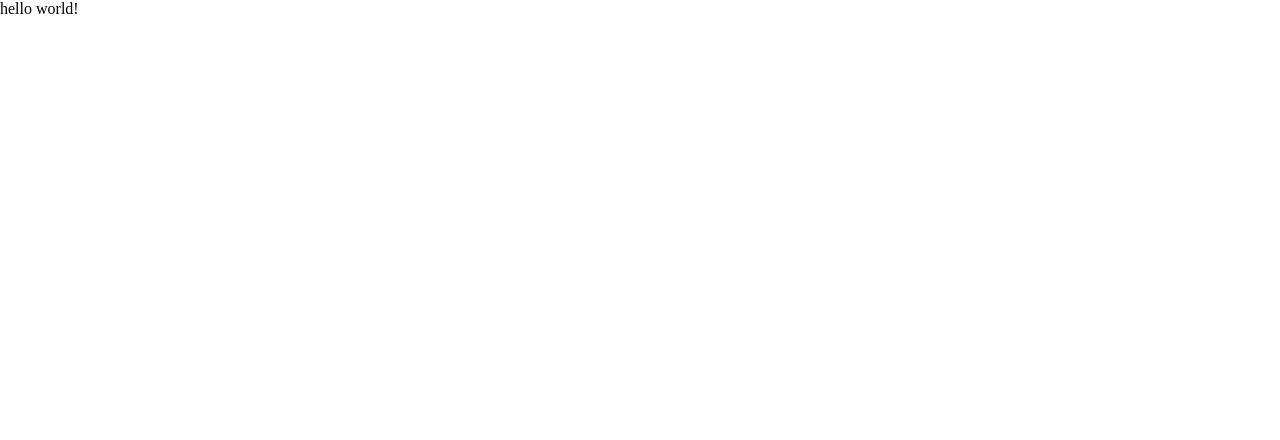
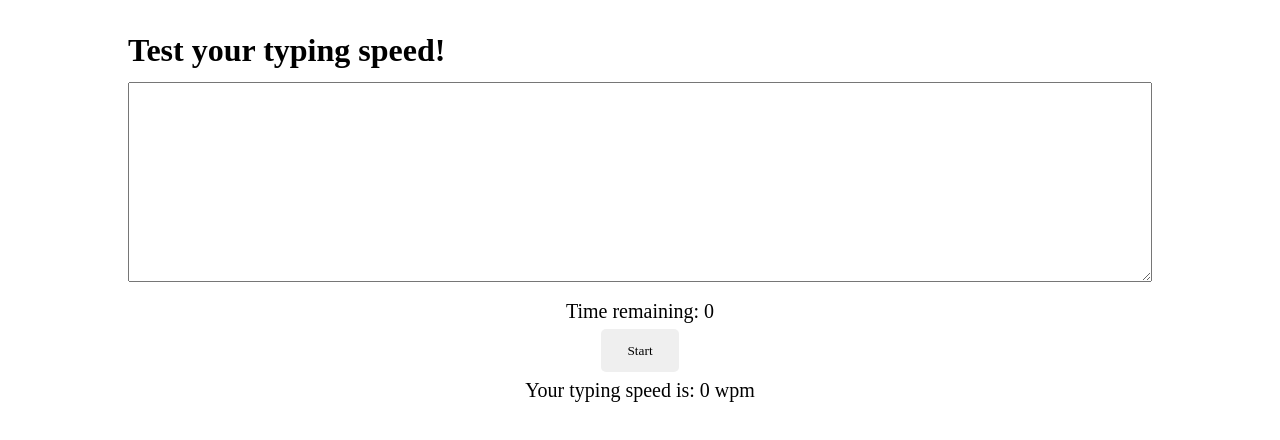
Before and after one commit to manikagnish/speed-typing, a React (Create React App) app: page / in a window 1280 px wide. Shown: the top 440 px of the page. Built offline with nearby package versions, Linux system fonts and the light colour scheme.

Commit message:
added styling to the page

```diff
--- a/src/App.js
+++ b/src/App.js
@@ -1,5 +1,13 @@
 function App() {
-  return <div>hello world!</div>;
+  return (
+    <div>
+      <h1>Test your typing speed!</h1>
+      <textarea></textarea>
+      <p>Time remaining: 0</p>
+      <button>Start</button>
+      <p>Your typing speed is: 0 wpm</p>
+    </div>
+  );
 }
 
 export default App;
--- a/src/index.css
+++ b/src/index.css
@@ -12,4 +12,26 @@ html {
 body {
   font-size: 1.6rem;
   font-family: 'Poppins', 'sans-serif';
+  min-height: 100vh;
+  padding: 2em 10vw;
 }
+
+textarea {
+  height: 20rem;
+  width: 100%;
+  margin: 1em 0;
+}
+
+p {
+  text-align: center;
+  font-size: 2rem;
+}
+
+button {
+  display: block;
+  padding: 1em 2em;
+  border: 0;
+  border-radius: 5px;
+  font-family: inherit;
+  margin: 0.5em auto;
+}
```
